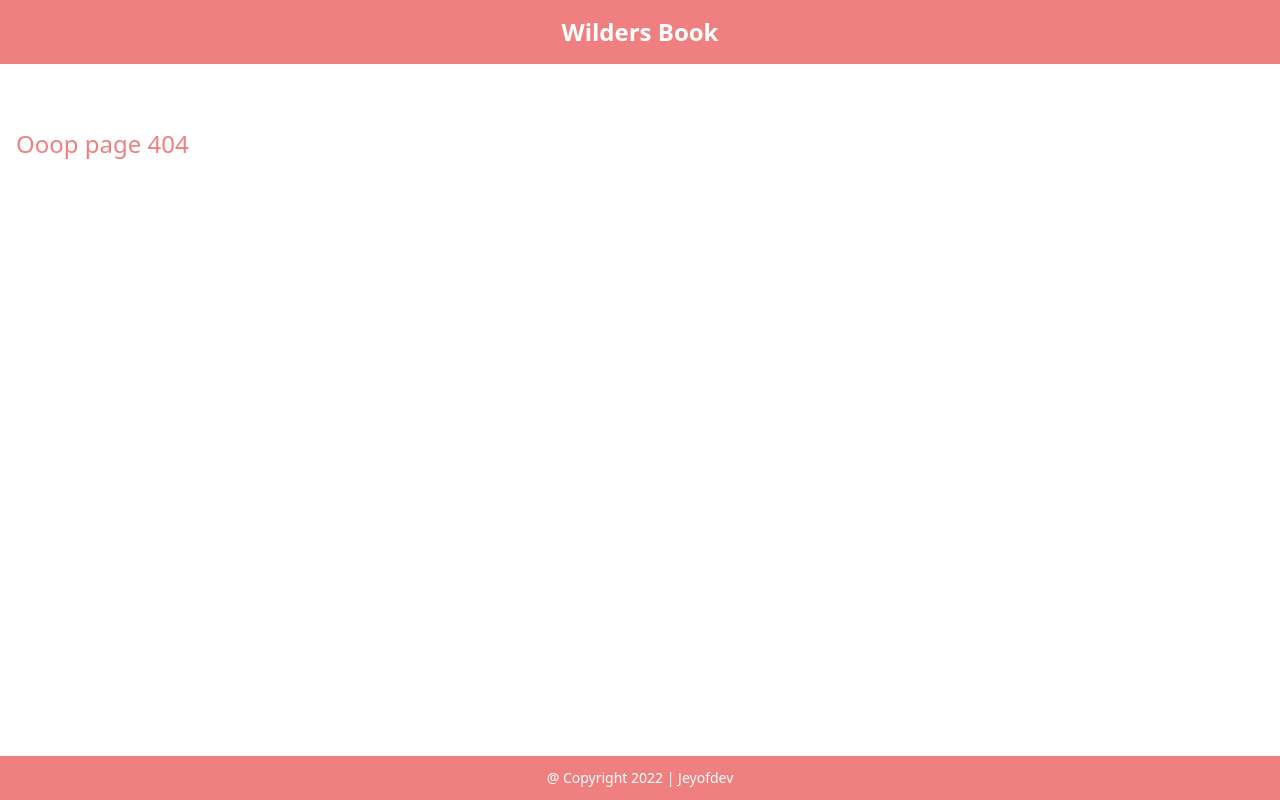
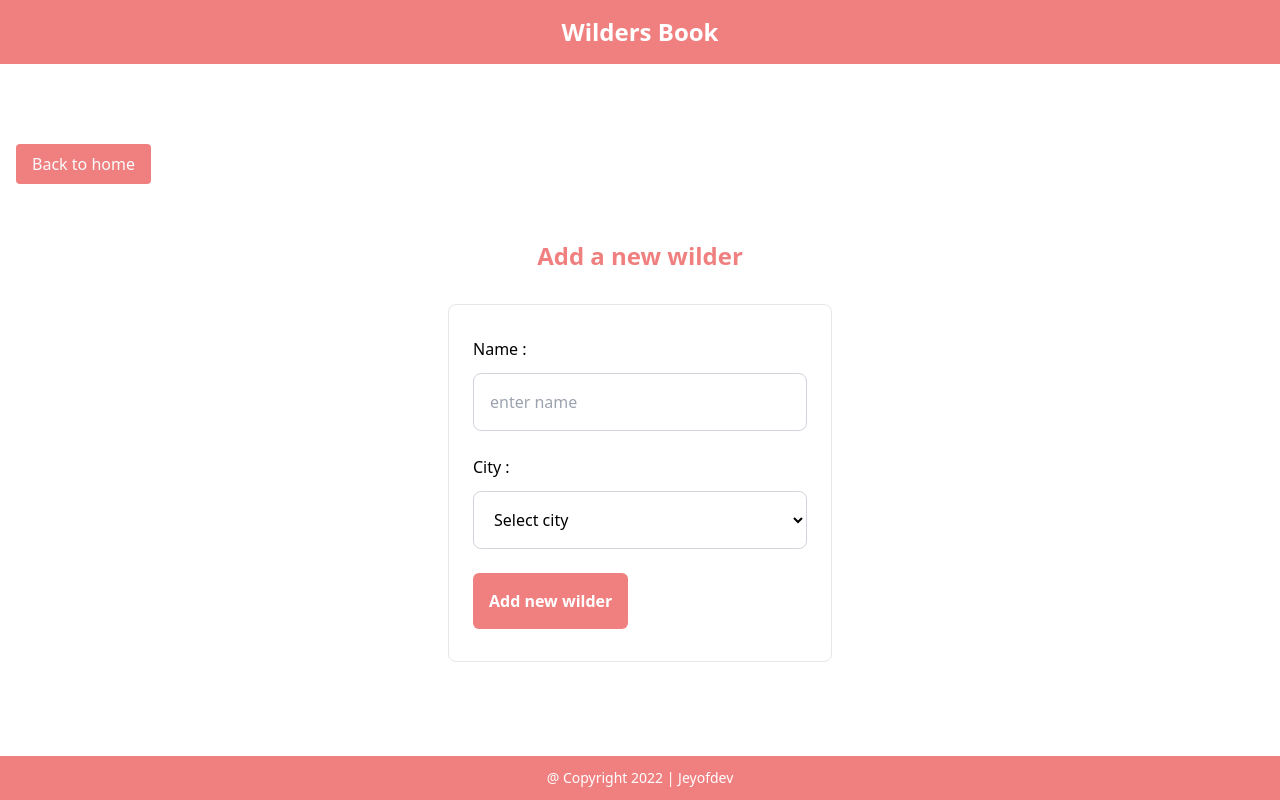
Before and after one commit to jeyofdev/wcs-course-express, a React (Create React App) app in the folder client/: page /create in a window 1280 px wide. Before the commit this address had no page. Built offline with nearby package versions, Linux system fonts and the light colour scheme.

Commit message:
client : add new wilder with useMutation of apollo

```diff
--- a/client/src/App.tsx
+++ b/client/src/App.tsx
@@ -2,7 +2,7 @@ import Layout from './layout/Layout';
 import { Routes, Route } from 'react-router-dom';
 import Home from './pages/Home';
 import NotFound from './pages/NotFound';
-// import Create from './pages/Create';
+import Create from './pages/Create';
 // import Update from './pages/Update';
 
 const App = () => {
@@ -11,8 +11,8 @@ const App = () => {
             <Layout>
                 <Routes>
                     <Route path="/" element={<Home />} />
-                    {/* <Route path="/create" element={<Create />} />
-                    <Route path="/update/:id" element={<Update />} /> */}
+                    <Route path="/create" element={<Create />} />
+                    {/* <Route path="/update/:id" element={<Update />} /> */}
                     <Route path="*" element={<NotFound />} />
                 </Routes>
             </Layout>
--- a/client/src/components/ui/Button.tsx
+++ b/client/src/components/ui/Button.tsx
@@ -1,15 +1,15 @@
-// import { IButtonProps } from '../../interfaces/props/ui';
+import { IButtonProps } from '../../interfaces/props/ui';
 
-// const Button = ({ children, className, onClick }: IButtonProps) => {
-//     return (
-//         <button
-//             className={`p-4 rounded-md text-white font-bold ${className}`}
-//             onClick={onClick}
-//         >
-//             {children}
-//         </button>
-//     );
-// };
+const Button = ({ children, className, onClick }: IButtonProps) => {
+    return (
+        <button
+            type="submit"
+            className={`p-4 rounded-md text-white font-bold ${className}`}
+            onClick={onClick}
+        >
+            {children}
+        </button>
+    );
+};
 
-// export default Button;
-export {};
+export default Button;
--- a/client/src/components/ui/form/Input.tsx
+++ b/client/src/components/ui/form/Input.tsx
@@ -1,32 +1,31 @@
-// import { InputPropsType } from '../../../types';
+import { InputPropsType } from '../../../types';
 
-// const Input = ({
-//     value,
-//     handleChange,
-//     name,
-//     placeholder,
-//     className,
-//     label = false,
-// }: InputPropsType) => {
-//     return (
-//         <>
-//             {' '}
-//             {label && (
-//                 <label className="mb-3 block" htmlFor={name}>
-//                     {name.slice(0, 1).toUpperCase() + name.slice(1)} :{' '}
-//                 </label>
-//             )}
-//             <input
-//                 type="text"
-//                 className={`bg-white border border-gray-300 p-4 rounded-lg ${className}`}
-//                 placeholder={placeholder}
-//                 name={name}
-//                 value={value}
-//                 onChange={handleChange}
-//             />
-//         </>
-//     );
-// };
+const Input = ({
+    value,
+    handleChange,
+    name,
+    placeholder,
+    className,
+    label = false,
+}: InputPropsType) => {
+    return (
+        <>
+            {' '}
+            {label && (
+                <label className="mb-3 block" htmlFor={name}>
+                    {name.slice(0, 1).toUpperCase() + name.slice(1)} :{' '}
+                </label>
+            )}
+            <input
+                type="text"
+                className={`bg-white border border-gray-300 p-4 rounded-lg ${className}`}
+                placeholder={placeholder}
+                name={name}
+                value={value}
+                onChange={handleChange}
+            />
+        </>
+    );
+};
 
-// export default Input;
-export {};
+export default Input;
--- a/client/src/components/ui/form/select.tsx
+++ b/client/src/components/ui/form/select.tsx
@@ -1,39 +1,38 @@
-// import { SelectPropsType } from '../../../types';
+import { SelectPropsType } from '../../../types';
 
-// const Select = ({
-//     name,
-//     value,
-//     handleChange,
-//     options,
-//     labelDefault,
-//     valueDefault,
-//     className,
-//     label = false,
-// }: SelectPropsType) => {
-//     return (
-//         <>
-//             {label && (
-//                 <label className="mb-3 block" htmlFor={name}>
-//                     {name.slice(0, 1).toUpperCase() + name.slice(1)} :{' '}
-//                 </label>
-//             )}
-//             <select
-//                 className={`bg-white border border-gray-300 p-4 rounded-lg ${className}`}
-//                 name={name}
-//                 value={value}
-//                 onChange={handleChange}
-//             >
-//                 <option value={valueDefault}>{labelDefault}</option>
-//                 {options.map((item) => (
-//                     <option key={item.id} value={item.value}>
-//                         {item.value.slice(0, 1).toUpperCase() +
-//                             item.value.slice(1)}
-//                     </option>
-//                 ))}
-//             </select>
-//         </>
-//     );
-// };
+const Select = ({
+    name,
+    value,
+    handleChange,
+    options,
+    labelDefault,
+    valueDefault,
+    className,
+    label = false,
+}: SelectPropsType) => {
+    return (
+        <>
+            {label && (
+                <label className="mb-3 block" htmlFor={name}>
+                    {name.slice(0, 1).toUpperCase() + name.slice(1)} :{' '}
+                </label>
+            )}
+            <select
+                className={`bg-white border border-gray-300 p-4 rounded-lg ${className}`}
+                name={name}
+                value={value}
+                onChange={handleChange}
+            >
+                <option value={valueDefault}>{labelDefault}</option>
+                {options.map((item: { id: number; value: string }) => (
+                    <option key={item.id} value={item.value}>
+                        {item.value.slice(0, 1).toUpperCase() +
+                            item.value.slice(1)}
+                    </option>
+                ))}
+            </select>
+        </>
+    );
+};
 
-// export default Select;
-export {};
+export default Select;
--- a/client/src/components/wilders/WilderForm.tsx
+++ b/client/src/components/wilders/WilderForm.tsx
@@ -1,91 +1,102 @@
-// import { ChangeEvent, useState } from 'react';
-// import Button from '../ui/Button';
-// import Input from '../ui/form/Input';
-// import Select from '../ui/form/select';
+import { ChangeEvent, FormEventHandler, useState } from 'react';
+import Button from '../ui/Button';
+import Input from '../ui/form/Input';
+import Select from '../ui/form/select';
 // import Alert from '../ui/Alert';
-// import { optionsCities } from '../../datas';
+import { optionsCities } from '../../datas';
 // import { IWilderFormProps } from '../../interfaces/props/elements';
+import { CREATE_WILDER } from '../../queries/mutation';
+import { useMutation } from '@apollo/client';
+import { useNavigate } from 'react-router-dom';
+import { GET_WILDERS } from '../../queries/queries';
+import { notifyError, notifySuccess } from '../../utils/notifications';
+import { FormType } from '../../types';
 
-// const WilderForm = ({
-//     isCreated = true,
-//     defaultValues,
-//     mutation,
-// }: IWilderFormProps) => {
-//     const [formDatas, setFormDatas] = useState({
-//         name: defaultValues ? defaultValues.name : '',
-//         city: defaultValues ? defaultValues.city : '',
-//         skills: defaultValues ? defaultValues.skills : [],
-//     });
+const WilderForm = ({ method, wilder }: FormType) => {
+    const navigate = useNavigate();
 
-//     const [formErrors, setFormErrors] = useState<string | null>();
+    const [formDatas, setFormDatas] = useState({
+        name: wilder?.name ?? '',
+        city: wilder?.city ?? '',
+        skills: wilder?.skills ?? [],
+    });
 
-//     const handleChange = (
-//         e: ChangeEvent<HTMLInputElement | HTMLSelectElement>
-//     ) => {
-//         setFormDatas({ ...formDatas, [e.target.name]: e.target.value });
-//     };
+    const [createWilder, error] = useMutation(CREATE_WILDER, {
+        onCompleted: () => {
+            notifySuccess(`Wilder "${formDatas.name}" has been created`);
+            setFormDatas({
+                name: '',
+                city: '',
+                skills: [],
+            });
+            navigate('/');
+        },
+        onError: (error) => {
+            notifyError(error.message);
+        },
+        refetchQueries: [GET_WILDERS],
+    });
 
-//     const handleSubmit: any = async (e: SubmitEvent) => {
-//         e.preventDefault();
-//         const datas = await mutation({
-//             id: defaultValues ? defaultValues._id : null,
-//             ...formDatas,
-//         });
+    console.log(error);
 
-//         if (!datas.success && datas.result) {
-//             setFormErrors(
-//                 Object.values(datas.result)
-//                     .map((message) => message)
-//                     .join(', ')
-//             );
-//         }
-//     };
+    const handleChange = (
+        e: ChangeEvent<HTMLInputElement | HTMLSelectElement>
+    ) => {
+        setFormDatas({ ...formDatas, [e.target.name]: e.target.value });
+    };
 
-//     return (
-//         <>
-//             {formErrors && (
-//                 <div className="w-full max-w-sm mx-auto ">
-//                     <Alert className="border-red-300 bg-red-100 text-red-900 mx-0">
-//                         {formErrors}
-//                     </Alert>
-//                 </div>
-//             )}
+    const handleSubmit: any = async (e: SubmitEvent) => {
+        e.preventDefault();
 
-//             <form
-//                 className="max-w-300px mx-auto border border-gray-200 py-8 px-6 rounded-lg w-full max-w-sm mb-10"
-//                 onSubmit={handleSubmit}
-//             >
-//                 <div className="mb-6">
-//                     <Input
-//                         value={formDatas.name}
-//                         handleChange={handleChange}
-//                         name="name"
-//                         placeholder="enter name"
-//                         className="w-full"
-//                         label
-//                     />
-//                 </div>
+        try {
+            if (method === 'post') {
+                createWilder({ variables: formDatas });
+            }
+        } catch (error) {}
+    };
 
-//                 <div className="mb-6">
-//                     <Select
-//                         name="city"
-//                         value={formDatas.city}
-//                         handleChange={handleChange}
-//                         options={optionsCities}
-//                         labelDefault="Select city"
-//                         valueDefault=""
-//                         className="w-full"
-//                         label
-//                     />
-//                 </div>
+    return (
+        <>
+            {/* {formErrors?.graphQLErrors && (
+                <div className="w-full max-w-sm mx-auto ">
+                    <Alert className="border-red-300 bg-red-100 text-red-900 mx-0">
+                        {formErrors}
+                    </Alert>
+                </div>
+            )} */}
 
-//                 <Button className="bg-red-500 ml-0">
-//                     {isCreated ? 'Add new wilder' : 'Update a wilder'}
-//                 </Button>
-//             </form>
-//         </>
-//     );
-// };
+            <form
+                className="max-w-300px mx-auto border border-gray-200 py-8 px-6 rounded-lg w-full max-w-sm mb-10"
+                onSubmit={handleSubmit}
+            >
+                <div className="mb-6">
+                    <Input
+                        value={formDatas.name}
+                        handleChange={handleChange}
+                        name="name"
+                        placeholder="enter name"
+                        className="w-full"
+                        label
+                    />
+                </div>
 
-// export default WilderForm;
-export {};
+                <div className="mb-6">
+                    <Select
+                        name="city"
+                        value={formDatas.city}
+                        handleChange={handleChange}
+                        options={optionsCities}
+                        labelDefault="Select city"
+                        valueDefault=""
+                        className="w-full"
+                        label
+                    />
+                </div>
+
+                <Button className="bg-red-500 ml-0">Add new wilder</Button>
+            </form>
+        </>
+    );
+};
+
+export default WilderForm;
--- a/client/src/interfaces/props/ui.ts
+++ b/client/src/interfaces/props/ui.ts
@@ -5,19 +5,19 @@ export interface IAlertProps {
     className?: string;
 }
 
-// export interface IButtonProps {
-//     children: ReactNode;
-//     className?: string;
-//     onClick?: () => void;
-// }
+export interface IButtonProps {
+    children: ReactNode;
+    className?: string;
+    onClick?: () => void;
+}
 
-// export interface IInputProps {
-//     value: string;
-//     name: string;
-//     label?: boolean;
-//     className?: string;
-//     placeholder: string;
-// }
+export interface IInputProps {
+    value: string;
+    name: string;
+    label?: boolean;
+    className?: string;
+    placeholder: string;
+}
 
 // export interface IDialogProps {
 //     text: string;
@@ -30,4 +30,3 @@ export interface IAlertProps {
 //     handleClose: () => void;
 //     children: ReactNode;
 // }
-export {};
--- a/client/src/pages/Create.tsx
+++ b/client/src/pages/Create.tsx
@@ -1,21 +1,23 @@
-// import { useNavigate } from 'react-router-dom';
-// import WilderForm from '../components/wilders/WilderForm';
-// import { useAddWilder } from '../hooks/wildersHooks';
+import { Link } from 'react-router-dom';
+import WilderForm from '../components/wilders/WilderForm';
 
-// const Create = () => {
-//     const navigate = useNavigate();
-//     const { mutateAsync, isLoading: isMutating } = useAddWilder(navigate);
+const Create = () => {
+    return (
+        <>
+            <Link
+                to="/"
+                className="inline-block bg-red-500 text-gray-50 py-2 px-4 rounded no-underline my-4 mx-0"
+            >
+                Back to home
+            </Link>
 
-//     return (
-//         <>
-//             <h1 className="mb-8 mt-10 text-red-500 font-bold text-2xl text-center">
-//                 Add a new wilder
-//             </h1>
+            <h1 className="mb-8 mt-10 text-red-500 font-bold text-2xl text-center">
+                Add a new wilder
+            </h1>
 
-//             <WilderForm mutation={mutateAsync} />
-//         </>
-//     );
-// };
+            <WilderForm method="post" />
+        </>
+    );
+};
 
-// export default Create;
-export {};
+export default Create;
--- a/client/src/pages/Home.tsx
+++ b/client/src/pages/Home.tsx
@@ -5,7 +5,7 @@
 // import Input from '../components/ui/form/Input';
 // import Select from '../components/ui/form/select';
 // import { optionsCities } from '../datas';
-// import { ToastContainer } from 'react-toastify';
+import { ToastContainer } from 'react-toastify';
 import { useQuery } from '@apollo/client';
 import WildersList from '../components/wilders/WildersList';
 import { GET_WILDERS } from '../queries/queries';
@@ -54,7 +54,8 @@ const Home = () => {
                 <PlusCircleIcon className="h-20 w-20 text-red-500 mx-auto" />
             </Link>
 
-            <ToastContainer /> */}
+        */}
+            <ToastContainer position="bottom-right" />
         </>
     );
 };
--- /dev/null
+++ b/client/src/queries/mutation.ts
@@ -0,0 +1,19 @@
+import { gql } from '@apollo/client';
+
+export const CREATE_WILDER = gql`
+    mutation postWilder(
+        $name: String!
+        $city: String!
+        $skills: [SkillInput!]!
+    ) {
+        postWilder(name: $name, city: $city, skills: $skills) {
+            _id
+            name
+            city
+            skills {
+                votes
+                title
+            }
+        }
+    }
+`;
--- a/client/src/types/index.ts
+++ b/client/src/types/index.ts
@@ -1,6 +1,6 @@
 // import { IWilder } from '../interfaces/elements';
-// import { ChangeEvent } from 'react';
-// import { IInputProps } from '../interfaces/props/ui';
+import { ChangeEvent } from 'react';
+import { IInputProps } from '../interfaces/props/ui';
 // import { IGetOneWilderParams } from '../interfaces/utils/query';
 
 export type SkillType = {
@@ -19,27 +19,32 @@ export type GetWildersType = {
     wilders: WilderType[];
 };
 
+export type FormType = {
+    method: 'post' | 'put';
+    wilder?: WilderType;
+};
+
 // export type WilderPropsType = IWilder;
 
 // export type WilderWithoutIdType = Pick<IWilder, 'name' | 'city' | 'skills'>;
 
-// export type InputPropsType = Pick<
-//     IInputProps,
-//     'value' | 'name' | 'label' | 'className' | 'placeholder'
-// > & {
-//     placeholder: string;
-//     handleChange: (e: ChangeEvent<HTMLInputElement>) => void;
-// };
+export type InputPropsType = Pick<
+    IInputProps,
+    'value' | 'name' | 'label' | 'className' | 'placeholder'
+> & {
+    placeholder: string;
+    handleChange: (e: ChangeEvent<HTMLInputElement>) => void;
+};
 
-// export type SelectPropsType = Pick<
-//     IInputProps,
-//     'value' | 'name' | 'label' | 'className'
-// > & {
-//     handleChange: (e: ChangeEvent<HTMLSelectElement>) => void;
-//     options: { id: number; value: string }[];
-//     labelDefault: string;
-//     valueDefault: string;
-// };
+export type SelectPropsType = Pick<
+    IInputProps,
+    'value' | 'name' | 'label' | 'className'
+> & {
+    handleChange: (e: ChangeEvent<HTMLSelectElement>) => void;
+    options: { id: number; value: string }[];
+    labelDefault: string;
+    valueDefault: string;
+};
 
 // export type GetWildersType = () => Promise<IWilder[]>;
 
--- a/client/src/utils/notifications.ts
+++ b/client/src/utils/notifications.ts
@@ -1,21 +1,20 @@
-// import { toast, ToastOptions } from 'react-toastify';
+import { toast, ToastContent, ToastOptions } from 'react-toastify';
 
-// const options: ToastOptions = {
-//     theme: 'colored',
-//     position: 'bottom-right',
-//     autoClose: 3000,
-//     hideProgressBar: false,
-//     closeOnClick: true,
-//     pauseOnHover: true,
-//     draggable: true,
-//     progress: undefined,
-// };
+const options: ToastOptions = {
+    theme: 'colored',
+    position: 'bottom-right',
+    autoClose: 3000,
+    hideProgressBar: false,
+    closeOnClick: true,
+    pauseOnHover: true,
+    draggable: true,
+    progress: undefined,
+};
 
-// export const notifySuccess = (message: string) => {
-//     toast.success(message, options);
-// };
+export const notifySuccess = (message: string) => {
+    return toast.success(message, options);
+};
 
-// export const notifyDanger = (message: string) => {
-//     toast.error(message, options);
-// };
-export {};
+export const notifyError = (error: ToastContent | string) => {
+    toast.error(error, options);
+};
```
